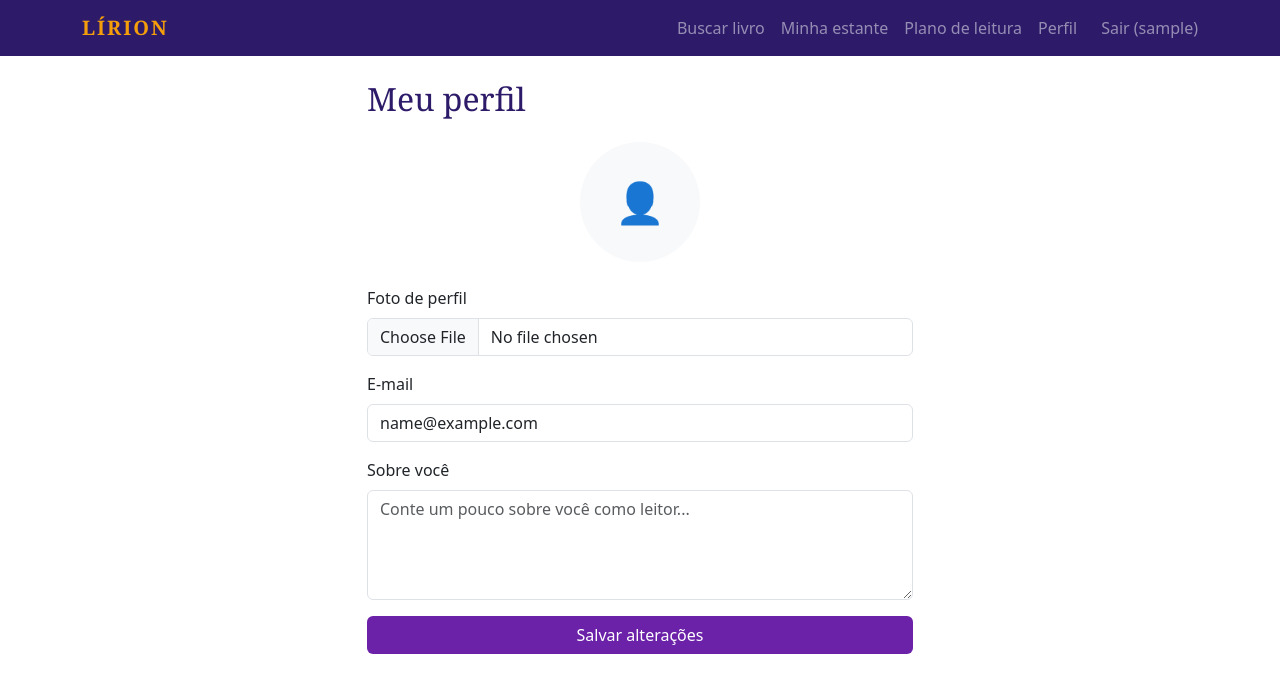
After one commit to Juliannas-003/Lirion, a Django app: page /perfil/ in a window 1280 px wide. The commit adds this page. Shown: the top 693 px of the page. Run offline with Django 5.2, Linux system fonts and the light colour scheme; the visitor is signed in with stand-in values (Sample User, id 1).

Commit message:
Camada de refinamento de Perfil

```diff
--- a/config/settings.py
+++ b/config/settings.py
@@ -86,3 +86,8 @@ LOGOUT_REDIRECT_URL = '/accounts/login/'
 LOGIN_URL = '/accounts/login/'
 
 DEFAULT_AUTO_FIELD = 'django.db.models.BigAutoField'
+
+## configurações de perfil
+
+EMAIL_BACKEND = 'django.core.mail.backends.console.EmailBackend'
+DEFAULT_FROM_EMAIL = 'lirion@ifba.edu.br'
--- a/core/forms.py
+++ b/core/forms.py
@@ -1,9 +1,27 @@
+from django import forms
 from django.contrib.auth.forms import UserCreationForm
 from django.contrib.auth import get_user_model
 
 User = get_user_model()
 
 class UsuarioCreationForm(UserCreationForm):
+    email = forms.EmailField(required=True, label='E-mail') #email para permitir a recuperaçãopor email
+
     class Meta(UserCreationForm.Meta):
         model = User
-        fields = ('username', 'password1', 'password2')
+        fields = ('username', 'email', 'password1', 'password2')
+
+
+class PerfilForm(forms.ModelForm):
+    class Meta:
+        model = User
+        fields = ['foto', 'bio', 'email']
+        widgets = {
+            'foto': forms.ClearableFileInput(attrs={'class': 'form-control'}),
+            'bio': forms.Textarea(attrs={
+                'rows': 4, 'class': 'form-control',
+                'placeholder': 'Conte um pouco sobre você como leitor...'
+            }),
+            'email': forms.EmailInput(attrs={'class': 'form-control'}),
+        }
+        labels = {'foto': 'Foto de perfil', 'bio': 'Sobre você', 'email': 'E-mail'}
--- a/core/urls.py
+++ b/core/urls.py
@@ -4,4 +4,5 @@ from . import views
 urlpatterns = [
     path('', views.home, name='home'),
     path('accounts/cadastro/', views.cadastro, name='cadastro'),
+    path('perfil/', views.perfil, name='perfil'),
 ]
--- a/core/views.py
+++ b/core/views.py
@@ -1,6 +1,7 @@
 from django.shortcuts import render, redirect
 from django.contrib import messages
-from .forms import UsuarioCreationForm
+from .forms import UsuarioCreationForm, PerfilForm
+from django.contrib.auth.decorators import login_required
 
 def cadastro(request):
     if request.method == 'POST':
@@ -15,3 +16,16 @@ def cadastro(request):
 
 def home(request):
     return render(request, 'core/home.html')
+
+
+@login_required
+def perfil(request):
+    if request.method == 'POST':
+        form = PerfilForm(request.POST, request.FILES, instance=request.user)
+        if form.is_valid():
+            form.save()
+            messages.success(request, 'Perfil atualizado!')
+            return redirect('perfil')
+    else:
+        form = PerfilForm(instance=request.user)
+    return render(request, 'core/perfil.html', {'form': form})
--- a/templates/base.html
+++ b/templates/base.html
@@ -19,6 +19,7 @@
                     <a class="nav-link text-white-50" href="{% url 'livros:buscar' %}">Buscar livro</a>
                     <a class="nav-link text-white-50" href="{% url 'livros:estante' %}">Minha estante</a>
                     <a class="nav-link text-white-50" href="{% url 'retratos:criar_plano' %}">Plano de leitura</a>
+                    <a class="nav-link text-white-50" href="{% url 'perfil' %}">Perfil</a>
                     <form method="post" action="/accounts/logout/" class="m-0">
                         {% csrf_token %}
                         <button type="submit"
--- /dev/null
+++ b/templates/core/perfil.html
@@ -0,0 +1,40 @@
+{% extends 'base.html' %}
+{% block title %}Meu perfil — Lírion{% endblock %}
+{% block content %}
+<div class="row justify-content-center mt-4">
+  <div class="col-md-6">
+    <h2 class="mb-4" style="font-family: Georgia, serif; color: #2D1B69;">Meu perfil</h2>
+
+    <div class="text-center mb-4">
+      {% if user.foto %}
+        <img src="{{ user.foto.url }}" class="rounded-circle shadow"
+             style="width:120px; height:120px; object-fit:cover;">
+      {% else %}
+        <div class="rounded-circle bg-light d-flex align-items-center justify-content-center mx-auto"
+             style="width:120px; height:120px;">
+          <span style="font-size:2.5rem;">👤</span>
+        </div>
+      {% endif %}
+    </div>
+
+    <form method="post" enctype="multipart/form-data">
+      {% csrf_token %}
+      <div class="mb-3">
+        <label class="form-label">Foto de perfil</label>
+        {{ form.foto }}
+      </div>
+      <div class="mb-3">
+        <label class="form-label">E-mail</label>
+        {{ form.email }}
+      </div>
+      <div class="mb-3">
+        <label class="form-label">Sobre você</label>
+        {{ form.bio }}
+      </div>
+      <button type="submit" class="btn w-100" style="background-color:#6B21A8; color:white;">
+        Salvar alterações
+      </button>
+    </form>
+  </div>
+</div>
+{% endblock %}
--- a/templates/registration/login.html
+++ b/templates/registration/login.html
@@ -25,6 +25,9 @@
                     style="background-color: #6B21A8; color: white;">
                 Entrar
             </button>
+            <p class="mt-2 text-center">
+                <a href="{% url 'password_reset' %}" class="text-muted small">Esqueci minha senha</a>
+            </p>
         </form>
         <p class="mt-3 text-center text-muted">
             Não tem conta?
```
Also changed, not shown: templates/registration/password_reset_complete.html (added, +11 -0 lines), templates/registration/password_reset_confirm.html (added, +19 -0 lines), templates/registration/password_reset_done.html (added, +12 -0 lines), templates/registration/password_reset_form.html (added, +15 -0 lines).
